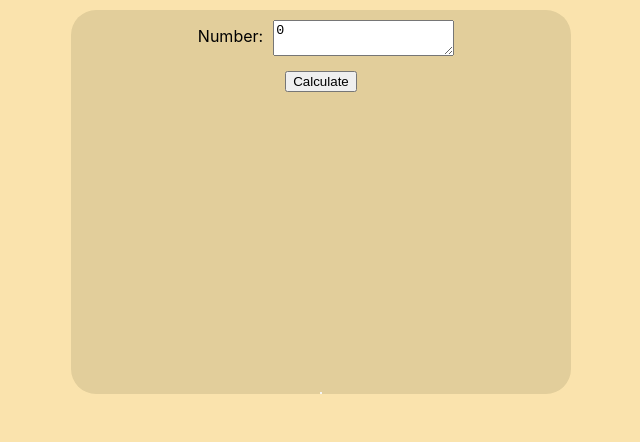
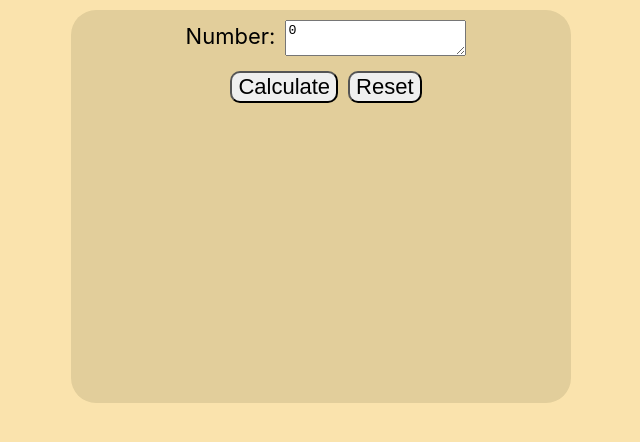
Before and after one commit to d-val-r/Collatz-Conjecture, a React (Create React App) app: page / in a window 1280 px wide. Shown: the top 442 px of the page, without its empty margins (319-959 px from the left). Built offline with nearby package versions, Linux system fonts and the light colour scheme.

Commit message:
implement reset button

```diff
--- a/src/components/CollatzCalculator.js
+++ b/src/components/CollatzCalculator.js
@@ -6,6 +6,10 @@ const CollatzCalculator = ({setData}) => {
     const [num, setNum] = useState(0);
 
     const calculate = (number) => {
+        if (number <= 0) {
+            setData([]);
+            return;
+        }
         let data = [{x: 0, y: number}];
         let count = 1;
         while (number !== 1 && count < 10000) {
@@ -28,7 +32,10 @@ const CollatzCalculator = ({setData}) => {
                     <textarea id="textarea" value={num} onChange={(event) => setNum(Number(event.target.value))}></textarea>
                 </label>
             </form>
-            <button className='child' onClick={() => calculate(num)}>Calculate</button>
+            <div id='button-container'>
+                <button className='child' onClick={() => calculate(num)}>Calculate</button>
+                <button className='child' onClick={() => setData([])}>Reset</button>
+            </div>
         </div>
     )
 }
--- a/src/components/TableComponent.js
+++ b/src/components/TableComponent.js
@@ -3,10 +3,10 @@ import "../css/TableComponent.css";
 
 const TableComponent = ({data}) => {
     return (
-        <table id="collatz-table">
+        <table hidden={data.length > 0 ? false : true} id="collatz-table">
             <tr>
-                <th hidden={data.length > 0 ? false : true}>Iteration</th>
-                <th hidden={data.length > 0 ? false : true}>Collatz Value</th>
+                <th>Iteration</th>
+                <th>Collatz Value</th>
             </tr>
             {data.map(entry => {
                 return (
--- a/src/css/CollatzCalculator.css
+++ b/src/css/CollatzCalculator.css
@@ -7,6 +7,9 @@
 
 .child {
     margin-top: 15px;
+    border-radius: 10px;
+    font-size: 22px;
+    margin-left: 10px;
 }
 
 #form-field * {
```
